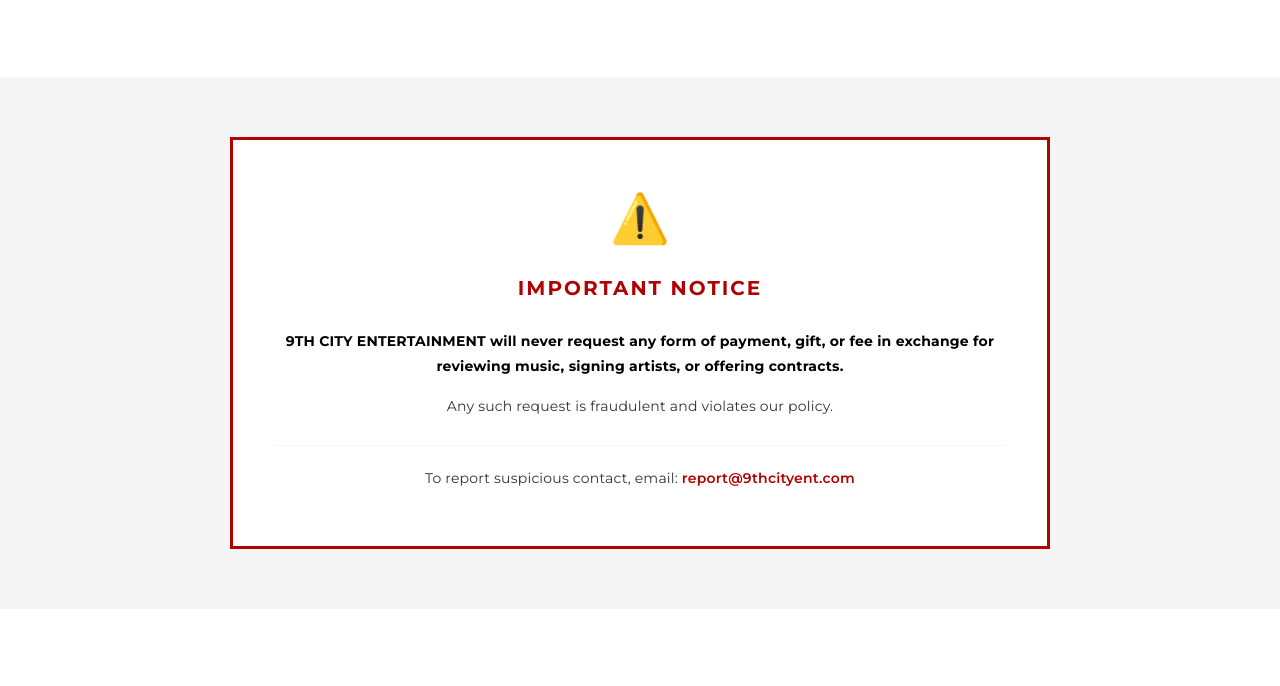
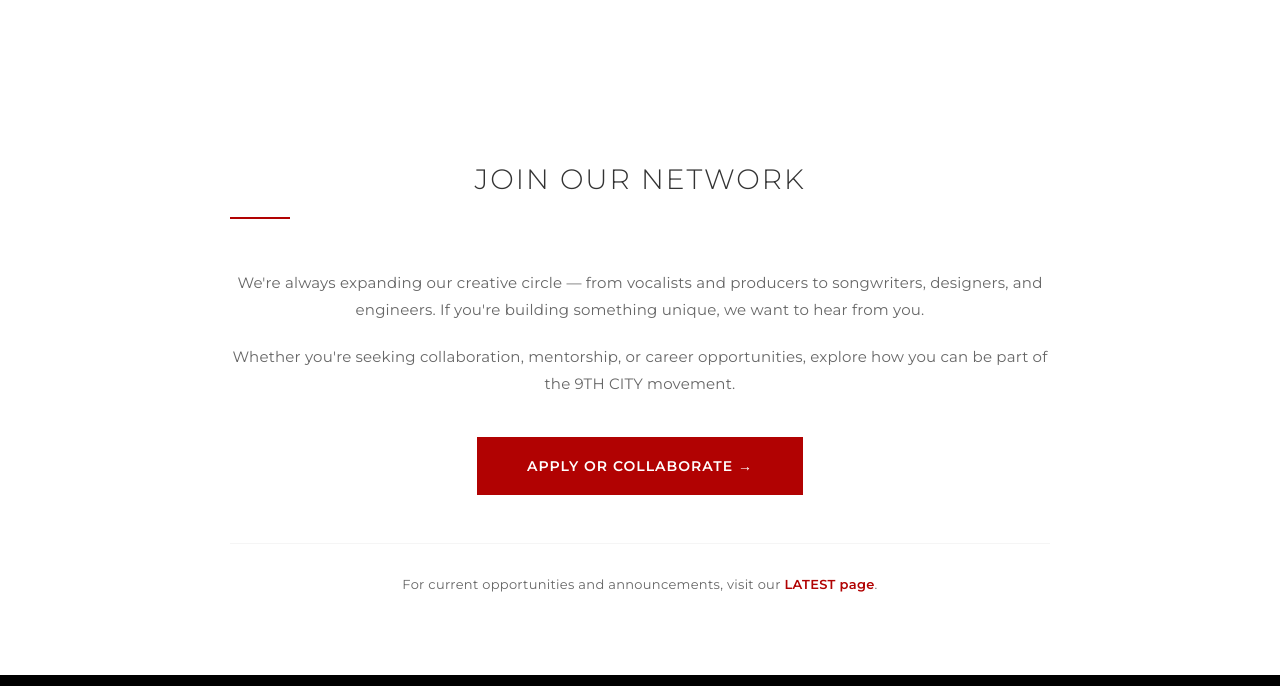
Before and after one commit to esselduke/9thcityentertainmant, a plain HTML site: page for-artists.html in a window 1280 px wide. Shown: the part 2291-2977 px from the top of the page. Drawn offline with Linux system fonts and the light colour scheme.

```diff
--- a/for-artists.html
+++ b/for-artists.html
@@ -145,7 +145,7 @@
     </section>
 
     <!-- Anti-Scam Warning Section -->
-    <section class="warning-section">
+    <!-- <section class="warning-section">
         <div class="warning-container">
             <div class="warning-box">
                 <div class="warning-icon">⚠️</div>
@@ -157,7 +157,7 @@
                 </div>
             </div>
         </div>
-    </section>
+    </section> -->
 
     <!-- Opportunities Section -->
     <section class="opportunities-section">
```
